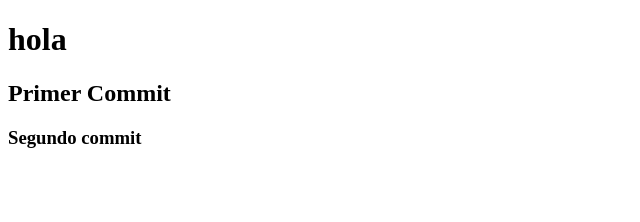
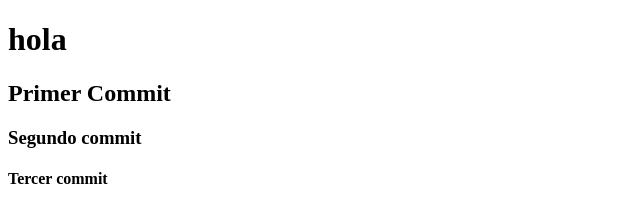
Before and after one commit to diegonel30/practicasgit, a plain HTML site: page index.html in a window 1280 px wide. Shown: the whole page, without its empty margins (0-640 px from the left). Drawn offline with Linux system fonts and the light colour scheme.

Commit message:
tercer commit"

```diff
--- a/index.html
+++ b/index.html
@@ -10,5 +10,6 @@
     <h1>hola</h1>
     <h2>Primer Commit</h2>
     <h3>Segundo commit</h3>
+    <h4>Tercer commit</h4>
 </body>
 </html>
```
